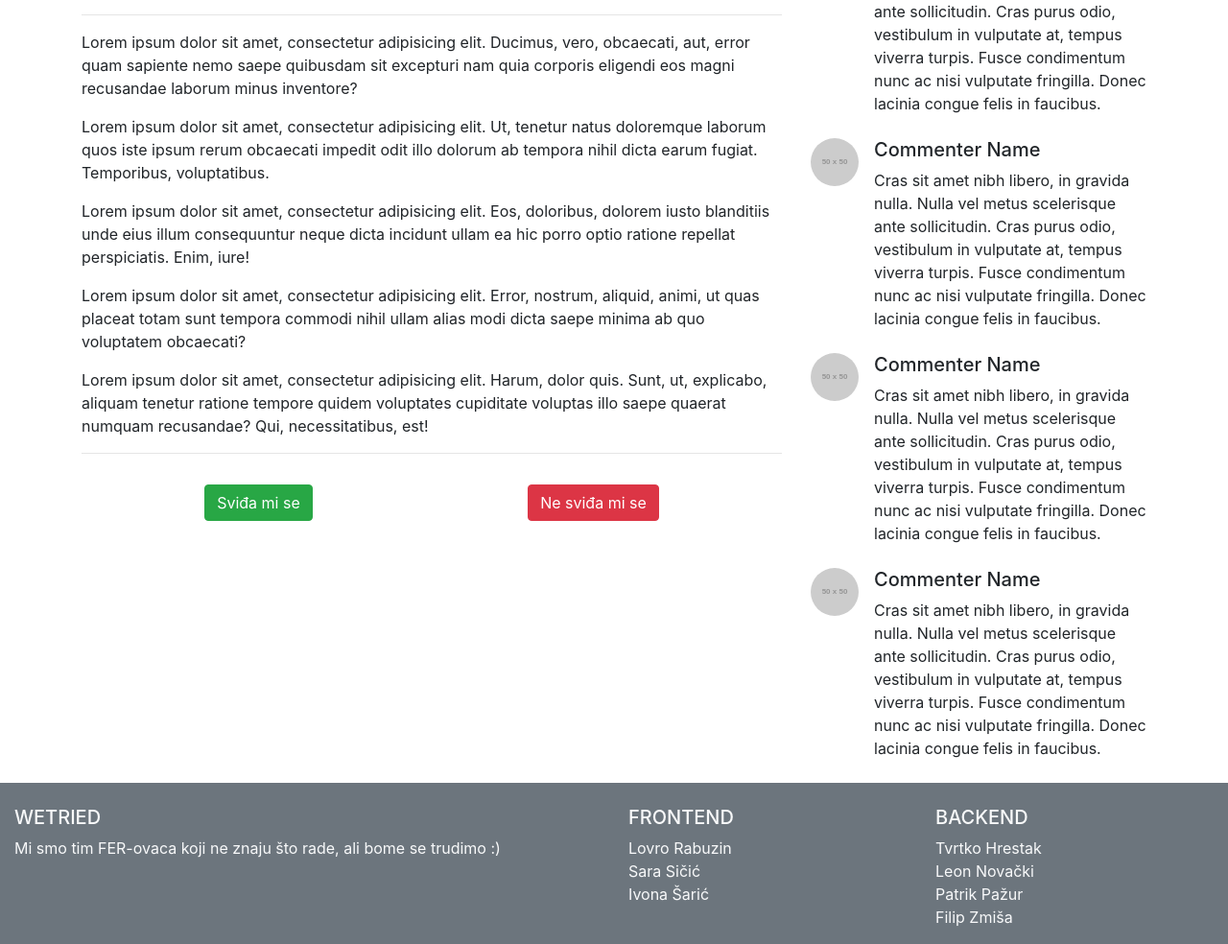
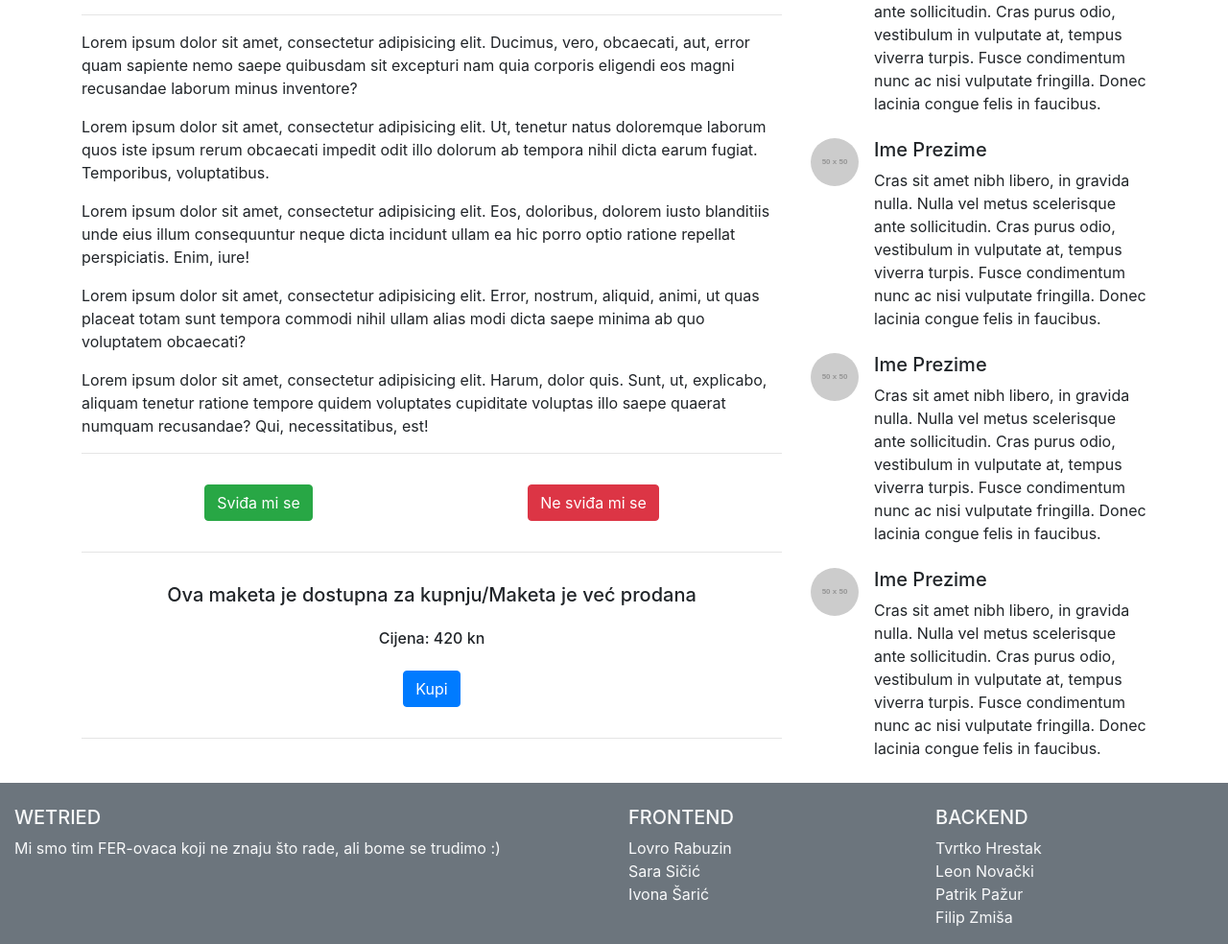
Before and after one commit to LRabuzin/MaketaShop, a Django app: page /maketashop/post/ in a window 1280 px wide. Shown: the part 595-1579 px from the top of the page at 96% size. Run offline with Django 3.2, Linux system fonts and the light colour scheme; grey boxes labelled with a size stand in for pictures from a placeholder-image service; some libraries are stand-ins or nearby versions.

Commit message:
Podrška za prodaju makete iz priče

```diff
--- a/izvorniKod/djangoServer/maketashop/templates/maketashop/b_post.html
+++ b/izvorniKod/djangoServer/maketashop/templates/maketashop/b_post.html
@@ -44,6 +44,17 @@
             <button type="submit" class="btn btn-danger">Ne sviđa mi se </button>
           </form>
 
+        <hr>
+        <div class="d-flex flex-column justify-content-center align-items-center p-2">
+          <h5 class="p-2">Ova maketa je dostupna za kupnju/Maketa je već prodana</h5>
+          <h6 class="p-2">Cijena: 420 kn</h6>
+          <button type="submit" class="btn btn-primary m-2">Kupi</button>
+        </div>
+
+        <hr>
+
+
+
       </div>
 
       <div class="col-md-4">
@@ -72,7 +83,7 @@
         <div class="media mb-4">
           <img class="d-flex mr-3 rounded-circle" src="http://placehold.it/50x50" alt="">
           <div class="media-body">
-            <h5 class="mt-0">Commenter Name</h5>
+            <h5 class="mt-0">Ime Prezime</h5>
             Cras sit amet nibh libero, in gravida nulla. Nulla vel metus scelerisque ante sollicitudin. Cras purus odio, vestibulum in vulputate at, tempus viverra turpis. Fusce condimentum nunc ac nisi vulputate fringilla. Donec lacinia congue felis in faucibus.
           </div>
         </div>
@@ -80,7 +91,7 @@
         <div class="media mb-4">
           <img class="d-flex mr-3 rounded-circle" src="http://placehold.it/50x50" alt="">
           <div class="media-body">
-            <h5 class="mt-0">Commenter Name</h5>
+            <h5 class="mt-0">Ime Prezime</h5>
             Cras sit amet nibh libero, in gravida nulla. Nulla vel metus scelerisque ante sollicitudin. Cras purus odio, vestibulum in vulputate at, tempus viverra turpis. Fusce condimentum nunc ac nisi vulputate fringilla. Donec lacinia congue felis in faucibus.
           </div>
         </div>
@@ -88,7 +99,7 @@
         <div class="media mb-4">
           <img class="d-flex mr-3 rounded-circle" src="http://placehold.it/50x50" alt="">
           <div class="media-body">
-            <h5 class="mt-0">Commenter Name</h5>
+            <h5 class="mt-0">Ime Prezime</h5>
             Cras sit amet nibh libero, in gravida nulla. Nulla vel metus scelerisque ante sollicitudin. Cras purus odio, vestibulum in vulputate at, tempus viverra turpis. Fusce condimentum nunc ac nisi vulputate fringilla. Donec lacinia congue felis in faucibus.
           </div>
         </div>
@@ -96,7 +107,7 @@
         <div class="media mb-4">
           <img class="d-flex mr-3 rounded-circle" src="http://placehold.it/50x50" alt="">
           <div class="media-body">
-            <h5 class="mt-0">Commenter Name</h5>
+            <h5 class="mt-0">Ime Prezime</h5>
             Cras sit amet nibh libero, in gravida nulla. Nulla vel metus scelerisque ante sollicitudin. Cras purus odio, vestibulum in vulputate at, tempus viverra turpis. Fusce condimentum nunc ac nisi vulputate fringilla. Donec lacinia congue felis in faucibus.
           </div>
         </div>
```
